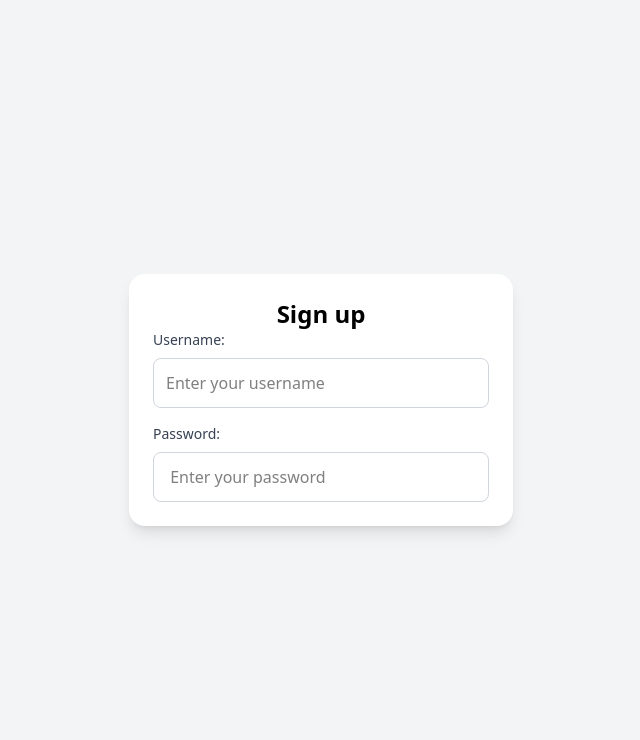
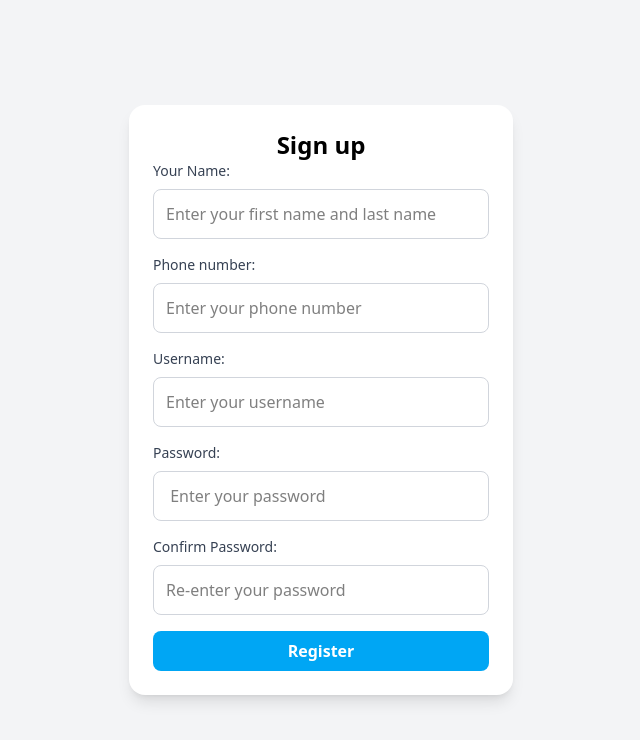
Before and after one commit to Mayday46/nail-salon-booking-app, a React (Vite) app: page /register in a window 1280 px wide. Shown: the top 740 px of the page, without its empty margins (319-959 px from the left). Built offline with nearby package versions, Linux system fonts and the light colour scheme.

Commit message:
refactor: clean up import order and improve form structure on Register page

```diff
--- a/src/App.jsx
+++ b/src/App.jsx
@@ -1,4 +1,4 @@
-import { BrowserRouter as Router, Routes, Route } from "react-router-dom";
+import { Route, BrowserRouter as Router, Routes } from "react-router-dom";
 import Login from "./pages/Login";
 import Register from "./pages/Register";
 
--- a/src/pages/Login.jsx
+++ b/src/pages/Login.jsx
@@ -62,7 +62,7 @@ const Login = () => {
                     <div>
                         <button
                             type = "submit"
-                            className="w-full px-4 py-2 font-semibold text-white bg-sky-500 rounded-lg hover:bg-sky-700 focus:outline-none focus:ring-2 focus:ring-blue-400"
+                            className = "w-full px-4 py-2 font-semibold text-white bg-sky-500 rounded-lg hover:bg-sky-700 focus:outline-none focus:ring-2 focus:ring-blue-400"
                         >
                             Login
                         </button>
--- a/src/pages/Register.jsx
+++ b/src/pages/Register.jsx
@@ -12,6 +12,34 @@ const Register = () => {
 
 
                 <form className = "space-y-4">
+
+                    <div>
+                        <label className = "block mb-2 text-sm font-medium text-gray-700">
+                            Your Name:
+                        </label>
+
+                        <input
+                            type = "text"
+                            className = "w-full p-3 border border-gray-300 rounded-lg focus:outline-none focus:ring-2 focus:ring-blue-500"
+                            placeholder = "Enter your first name and last name"
+                            required
+                        />
+
+                    </div>
+
+                    <div>
+                        <label className = "block mb-2 text-sm font-medium text-gray-700">
+                            Phone number:
+                        </label>
+
+                        <input
+                            type = "tel"
+                            className = "w-full p-3 border border-gray-300 rounded-lg focus:outline-none focus:ring-2 focus:ring-blue-500"
+                            placeholder = "Enter your phone number"
+                            required
+                        />
+                    </div>
+
                     <div>
                         <label className = "block mb-2 text-sm font-medium text-gray-700">
                             Username:
@@ -43,6 +71,28 @@ const Register = () => {
                         />
                     </div>
 
+                    <div>
+                        <label className = "block mb-2 text-sm font-medium text-gray-700">
+                            Confirm Password:
+                        </label>
+
+                        <input
+                            className = "w-full p-3 border border-gray-300 rounded-lg focus:outline-none focus:ring-2 focus:ring-blue-500"
+                            type = "password"
+                            placeholder = "Re-enter your password"
+                            required
+                        />
+                    </div>
+
+                    <div>
+                        <button
+                            type = "submit"
+                            className = "w-full px-4 py-2 font-semibold text-white bg-sky-500 rounded-lg hover:bg-sky-700 focus:outline-none focus:ring-2 focus:ring-blue-400"
+                        >
+                            Register
+                        </button>
+                    </div>
+
                 </form>
 
             </div>
```
